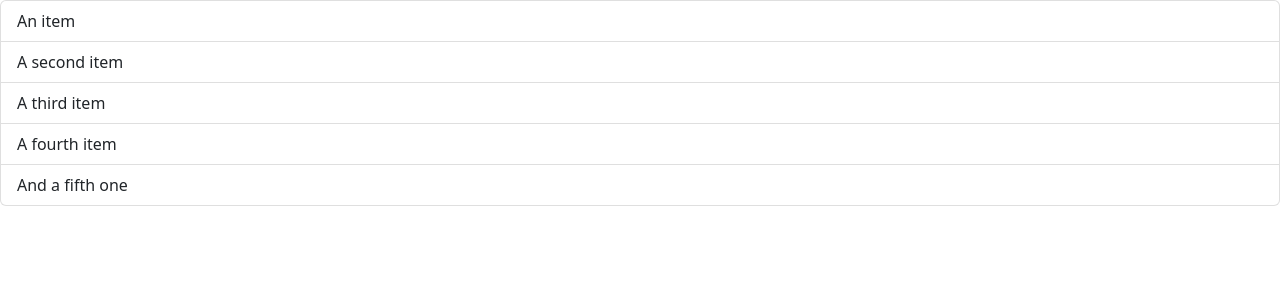
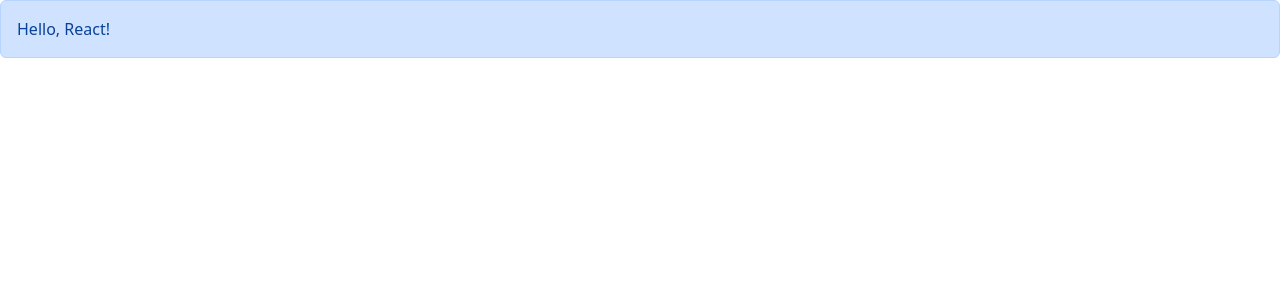
Before and after one commit to shahinsafari326/React_Demo, a React (Vite) app: page / in a window 1280 px wide. Shown: the top 300 px of the page. Built offline with nearby package versions, Linux system fonts and the light colour scheme.

Commit message:
prototyping, alert

```diff
--- a/src/App.tsx
+++ b/src/App.tsx
@@ -1,8 +1,26 @@
+import Alert from "./components/Alert";
 import ListGroup from "./components/ListGroup";
+import { ListGroupProps } from "./components/ListGroup";
 
+function App() {
+  const items = [
+    "Paris",
+    "A second item",
+    "A third item",
+    "A fourth item",
+    "And a fifth one",
+  ];
 
-function App () {
-    return <ListGroup />
+  const handleSelectItem = (item: string) => {
+    console.log(item);
+  };
+
+  const listGroupPrope: ListGroupProps = {
+    items: items,
+    heading: "Cities",
+    onSelectItem: handleSelectItem,
+  };
+  return <Alert>Hello, React!</Alert>;
 }
 
 export default App;
--- /dev/null
+++ b/src/components/Alert.tsx
@@ -0,0 +1,14 @@
+import React, { ReactNode } from "react";
+
+interface AlertProps {
+  children: ReactNode;
+}
+const Alert = ({ children }: AlertProps) => {
+  return (
+    <div className="alert alert-primary" role="alert">
+      {children}
+    </div>
+  );
+};
+
+export default Alert;
--- a/src/components/ListGroup.tsx
+++ b/src/components/ListGroup.tsx
@@ -1,12 +1,36 @@
-function ListGroup() {
+import { useState } from "react";
 
-  return <ul className="list-group">
-    <li className="list-group-item">An item</li>
-    <li className="list-group-item">A second item</li>
-    <li className="list-group-item">A third item</li>
-    <li className="list-group-item">A fourth item</li>
-    <li className="list-group-item">And a fifth one</li>
-  </ul>;
+export interface ListGroupProps {
+  items: string[];
+  heading: string;
+  onSelectItem: (item: string) => void;
+}
+
+function ListGroup({ items, heading, onSelectItem }: ListGroupProps) {
+  const [selectedIndex, setSelectedIndex] = useState(-1);
+
+  return (
+    // React Fragment
+    <>
+      {/*list-group section */}
+      {items.length === 0 && <p>No item found</p>}
+      <h3>{heading}</h3>
+      <ul className="list-group">
+        {items.map((item, index) => (
+          <li
+            className={`list-group-item ${index === selectedIndex ? "active" : ""}`}
+            key={item}
+            onClick={() => {
+              setSelectedIndex(index);
+              onSelectItem(item);
+            }}
+          >
+            {item}
+          </li>
+        ))}
+      </ul>
+    </>
+  );
 }
 
 export default ListGroup;
```
